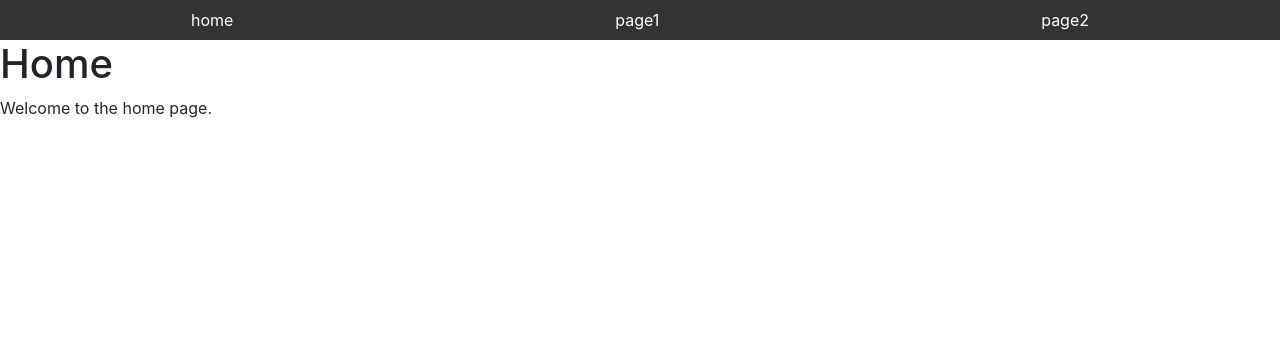
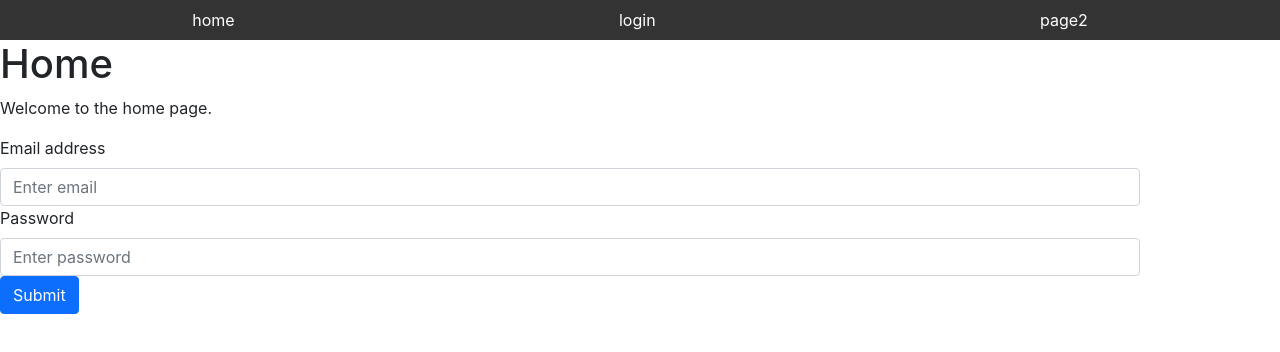
Before and after one commit to don-vu/PennyPinchers, a React (Create React App) app in the folder frontend/: page / in a window 1280 px wide. Shown: the top 352 px of the page. Built offline with nearby package versions, Linux system fonts and the light colour scheme.

Commit message:
Add login form

```diff
--- a/frontend/src/App.js
+++ b/frontend/src/App.js
@@ -10,13 +10,13 @@
       <Router>
         <div className="navbar">
           <Link to="/">home</Link>
-          <Link to="/page1">page1</Link>
+          <Link to="/login">login</Link>
           <Link to="/page2">page2</Link>
         </div>
 
         <Routes>
           <Route path="/" element={<Home />} />
-          <Route path="/page1" element={<Page1 />} />
+          <Route path="/login" element={<Page1 />} />
           <Route path="/page2" element={<Page2 />} />
         </Routes>
       </Router>
--- a/frontend/src/pages/home/home.js
+++ b/frontend/src/pages/home/home.js
@@ -1,8 +1,22 @@
+import Button from 'react-bootstrap/Button';
+import Form from 'react-bootstrap/Form';
+
 function Home() {
   return (
     <div>
       <h1>Home</h1>
       <p>Welcome to the home page.</p>
+      <Form>
+        <Form.Group controlId="formBasicEmail">
+          <Form.Label>Email address</Form.Label>
+          <Form.Control type="email" placeholder="Enter email" />
+          <Form.Label>Password</Form.Label>
+          <Form.Control type="password" placeholder="Enter password" />
+          <Button variant="primary" type="submit">
+            Submit
+          </Button>
+        </Form.Group>
+      </Form>
     </div>
   );
 }
```
